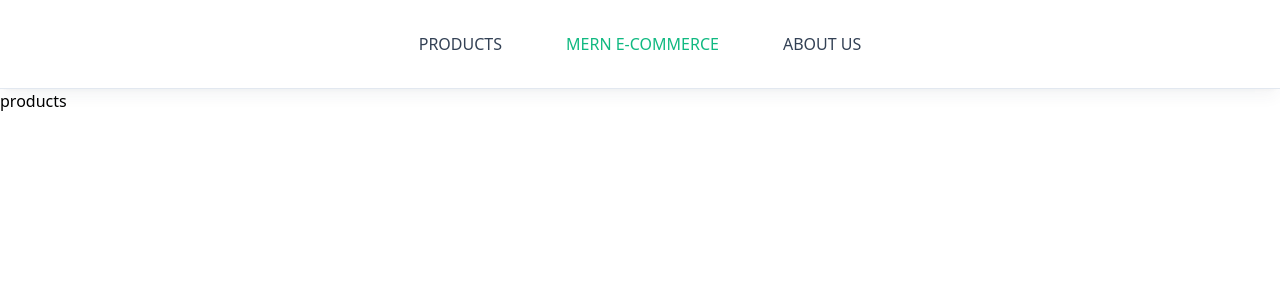
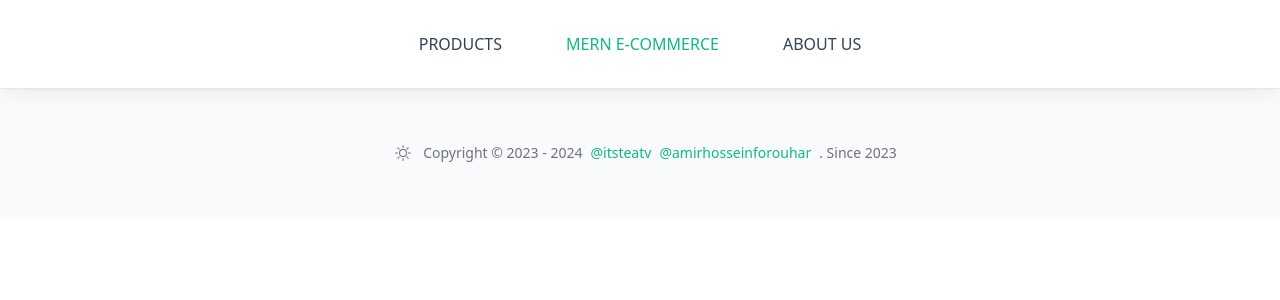
Before and after one commit to itsteatv/mern-ecommerce, a React (Vite) app in the folder client/: page /products in a window 1280 px wide. Shown: the top 300 px of the page. Built offline with nearby package versions, Linux system fonts and the light colour scheme.

Commit message:
files route updated + products page

```diff
--- a/client/src/App.tsx
+++ b/client/src/App.tsx
@@ -1,9 +1,11 @@
 import { QueryClient, QueryClientProvider } from "@tanstack/react-query";
 import { ReactQueryDevtools } from "@tanstack/react-query-devtools";
 import { BrowserRouter, Navigate, Route, Routes } from "react-router-dom";
-import AppLayout from "./components/UI/AppLayout";
-import PageNotFound from "./components/UI/PageNotFound";
-import Dashboard from "./components/UI/Dashboard";
+import { Toaster } from "react-hot-toast";
+import AppLayout from "./components/ui/AppLayout";
+import PageNotFound from "./components/ui/PageNotFound";
+import Dashboard from "./components/ui/Dashboard";
+import Products from "./components/pages/Products";
 function App() {
   const queryClient = new QueryClient({
     defaultOptions: {
@@ -22,13 +24,14 @@ function App() {
           <Route element={<AppLayout />}>
             <Route index element={<Navigate replace to="dashboard" />} />
             <Route path="dashboard" element={<Dashboard />} />
-            <Route path="products" element={<p>products</p>} />
+            <Route path="products" element={<Products />} />
             <Route path="products/:productsId" element={<p>productsId</p>} />
           </Route>
 
           <Route path="*" element={<PageNotFound />} />
         </Routes>
       </BrowserRouter>
+      <Toaster />
     </QueryClientProvider>
   );
 }
--- /dev/null
+++ b/client/src/components/pages/Products.tsx
@@ -0,0 +1,10 @@
+import Footer from "../ui/Footer";
+function Products() {
+  return (
+    <div>
+      <Footer />
+    </div>
+  );
+}
+
+export default Products;
```
